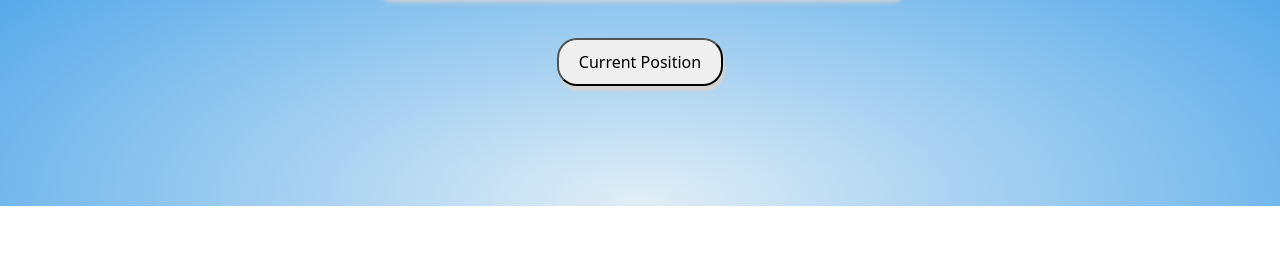
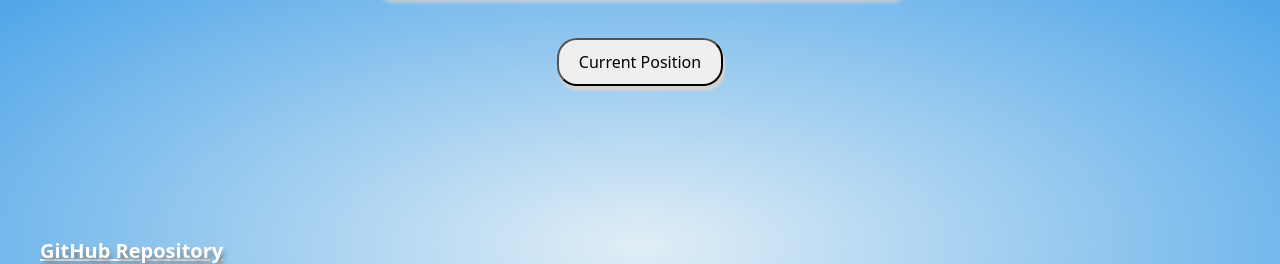
Before and after one commit to ariaLed72/Weather-App-Files, a plain HTML site: page index.html in a window 1280 px wide. Shown: the part 594-858 px from the top of the page. Before the commit the page ends 800 px from the top, so only its background shows below. Drawn offline with nearby package versions, Linux system fonts and the light colour scheme.

Commit message:
Addition of GitHub Repository Link
at the bottom of page

```diff
--- a/index.html
+++ b/index.html
@@ -62,6 +62,9 @@
     </div>
     <button id="position-button"> Current Position</button>
     </div>
+
+    <a href="https://github.com/ariaLed72/Weather-App-Files.git" id="git-link">GitHub Repository</a>
+
     <script src="https://kit.fontawesome.com/238a9ca503.js" crossorigin="anonymous"></script>
     <script src="src/index.js"></script>
   </body>
--- a/src/style.css
+++ b/src/style.css
@@ -149,3 +149,13 @@ h3 {
   text-shadow: 1px 3px 3px lightgoldenrodyellow;
   font-weight: bold;
 }
+
+#git-link {
+  color: white;
+  font-weight: bold;
+  position: relative;
+  top: 300px;
+  left: 40px;
+  text-shadow: 2px 5px 5px grey;
+  font-size: 20px;
+}
```
